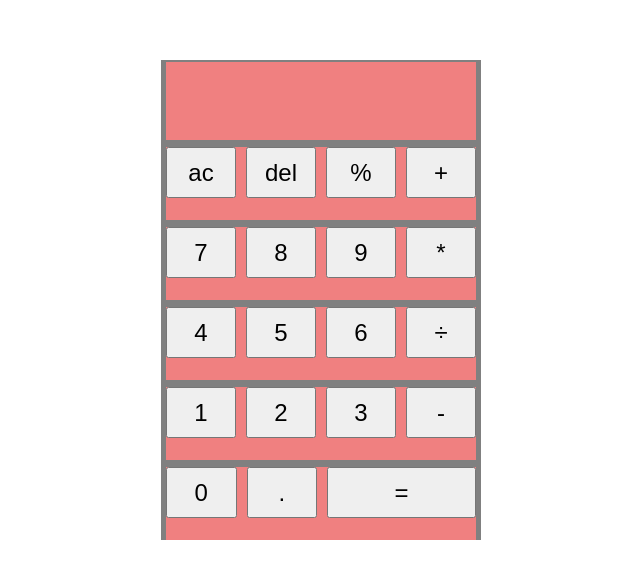
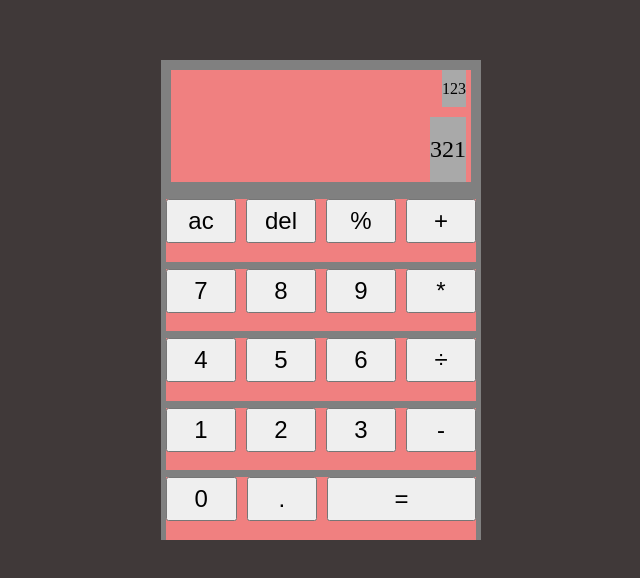
Before and after one commit to Aloooy108/Calculator, a plain HTML site: page index.html in a window 1280 px wide. Shown: the part 108-686 px from the top of the page, without its empty margins (319-959 px from the left). Drawn offline with Linux system fonts and the light colour scheme.

Commit message:
added screen.

```diff
--- a/index.html
+++ b/index.html
@@ -9,7 +9,10 @@
 </head>
 <body>
     <div class="calc">
-        <div id="row1" class="grid"></div>
+        <div id="row1" class="grid">
+            <div id="topscreen">123</div>
+            <div id="bottomscreen">321</div>
+        </div>
         <div id="row2" class="grid">
             <button id="ac">ac</button>
             <button id="del">del</button>
--- a/style.css
+++ b/style.css
@@ -5,7 +5,9 @@ body{
     align-items: center;
     flex-direction: column;
     height: 100vh;
+    background-color: #403939;
 }
+
 .grid{
     display: flex;
     flex-grow: 1;
@@ -18,7 +20,24 @@ body{
 #row1{
     display: flex;
     flex-grow: 2;
-    flex-direction: row;
+    flex-direction: column;
+    align-items: end;
+    margin: 10px;
+}
+#topscreen{
+    background-color: darkgrey;
+    display: flex;
+    flex-grow: 0.5;
+    align-items: center;
+    margin-right: 5px;
+}
+#bottomscreen{
+    background-color: darkgrey;
+    display: flex;
+    flex-grow: 1;
+    font-size: 24px;
+    margin-right: 5px;
+    align-items: center;
 }
 .calc{
    display: flex;
```
